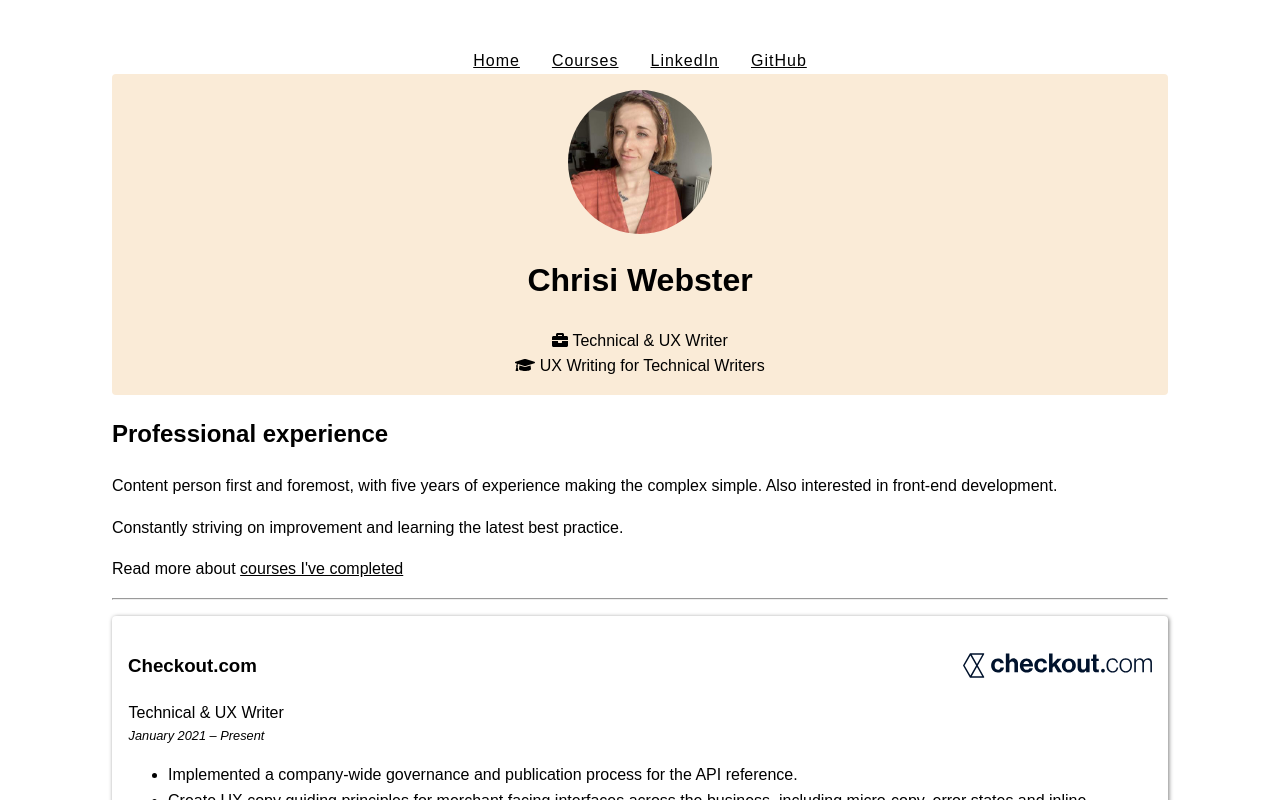
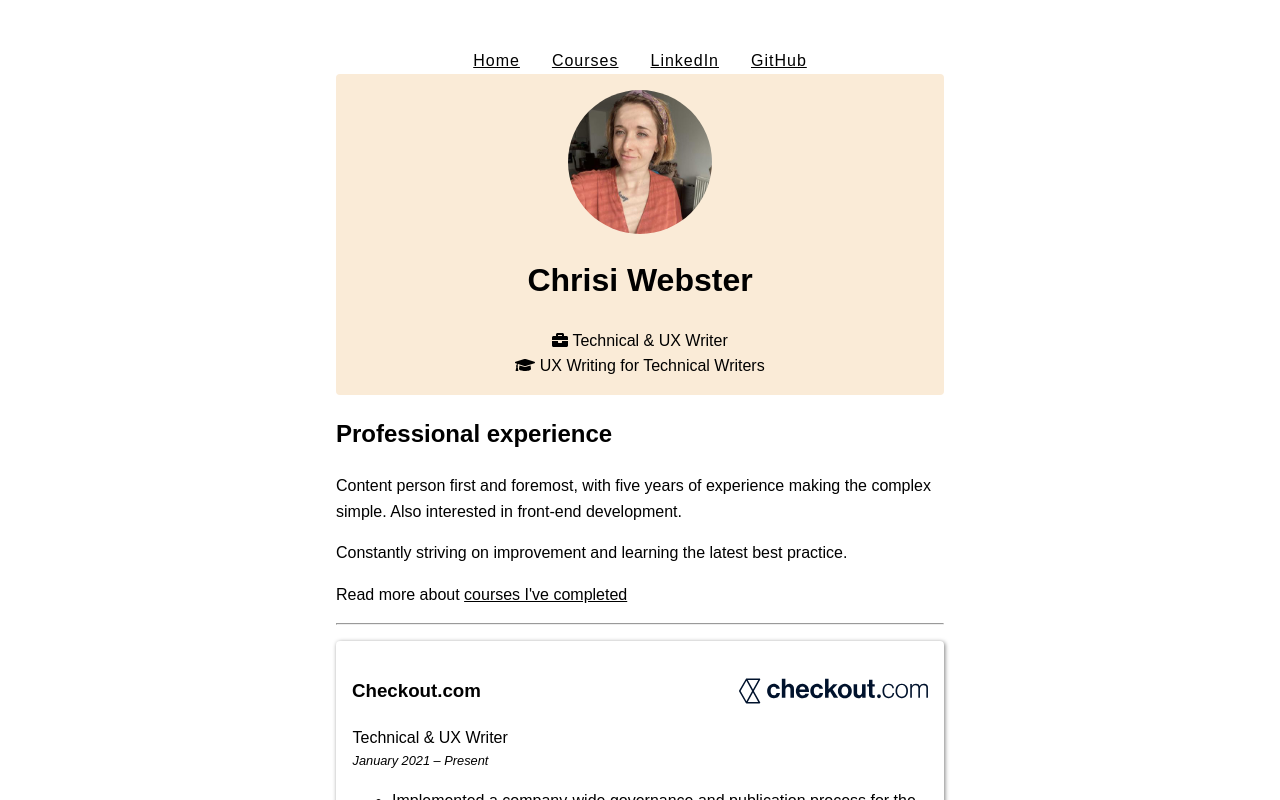
Before and after one commit to chrisiwebster/portfolio, a Next.js app: page / in a window 1280 px wide. Shown: the top 800 px of the page. Built offline with nearby package versions, Linux system fonts and the light colour scheme.

Commit message:
add desktop max-width

```diff
--- a/components/layout.module.css
+++ b/components/layout.module.css
@@ -34,3 +34,9 @@ p.current {
 .backToHome {
 	margin: 3rem 0 0;
 }
+
+@media screen and (min-width: 1200px) {
+	.container {
+		max-width: 50vw;
+	}
+}
```
